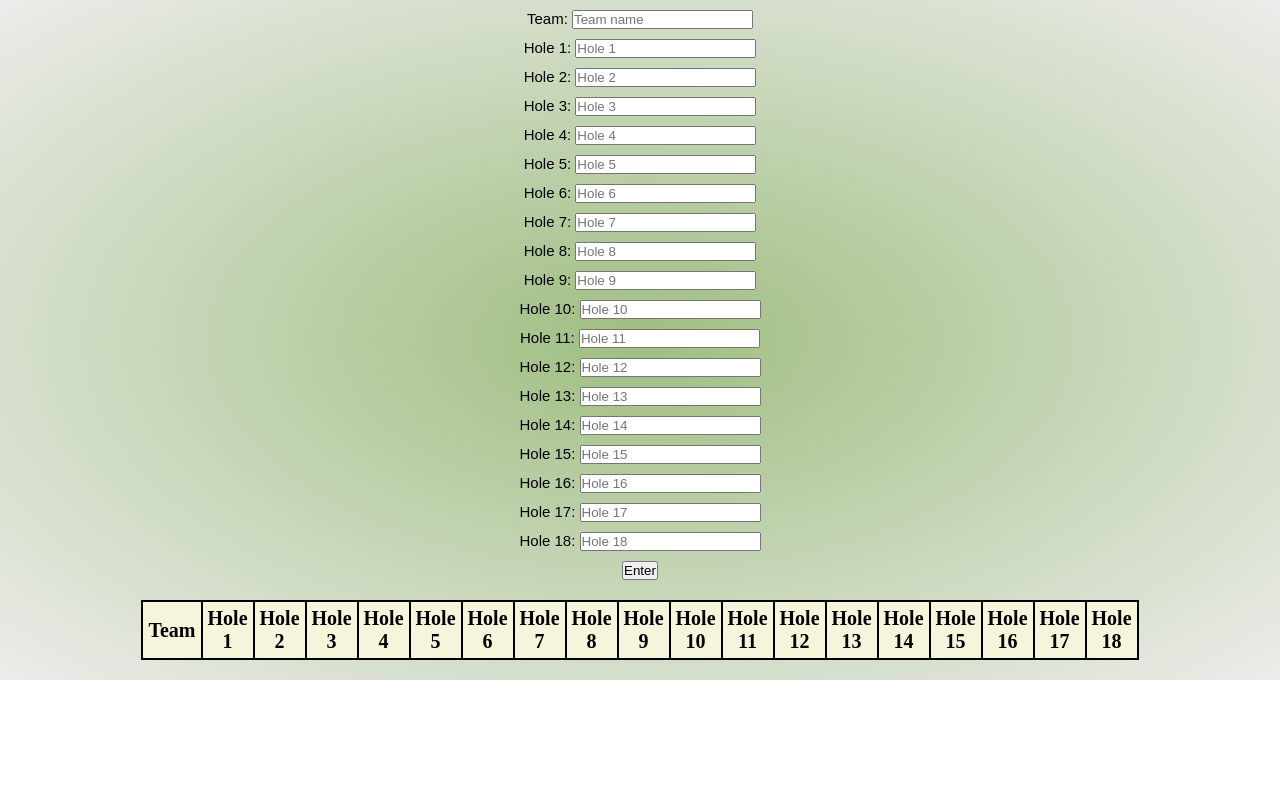
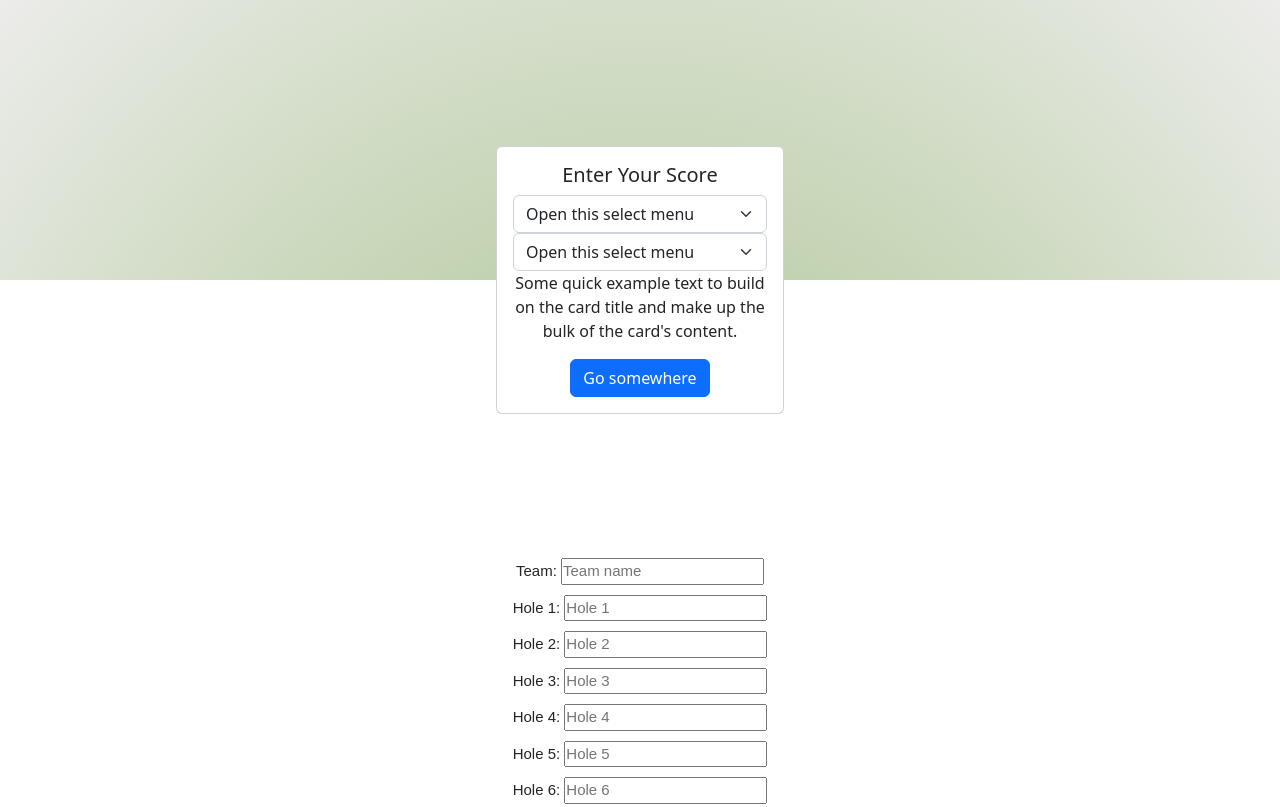
Before and after one commit to MarkM739/Score, a plain HTML site: page index.html in a window 1280 px wide. Shown: the top 807 px of the page. Drawn offline with nearby package versions, Linux system fonts and the light colour scheme.

Commit message:
Bootstrap edit

```diff
--- a/index.html
+++ b/index.html
@@ -8,10 +8,36 @@
         <meta name="viewport" content="width=device-width, intial-scale=1.0">      <!--This should scale the view for mobile devices...check once live*-->
     <title>Golf Scoresheet</title>
     <link rel="stylesheet" type="text/css" href="style.css">
+    <link href="https://cdn.jsdelivr.net/npm/bootstrap@5.2.1/dist/css/bootstrap.min.css" rel="stylesheet" integrity="sha384-iYQeCzEYFbKjA/T2uDLTpkwGzCiq6soy8tYaI1GyVh/UjpbCx/TYkiZhlZB6+fzT" crossorigin="anonymous">
+    <script src="https://cdn.jsdelivr.net/npm/bootstrap@5.2.1/dist/js/bootstrap.bundle.min.js" integrity="sha384-u1OknCvxWvY5kfmNBILK2hRnQC3Pr17a+RTT6rIHI7NnikvbZlHgTPOOmMi466C8" crossorigin="anonymous"></script>
+
 
 </head>
 
 <body>
+    <div class="container postion-relative">
+    <div class="card postion-absolute start-50 translate-middle" style="width: 18rem; margin-top: 280px;">
+        <div class="card-body">
+            <form id = "scoreInput">
+          <h5 class="card-title">Enter Your Score</h5>
+          <select name = "teamName"class="form-select" aria-label="Default select example">
+            <option selected>Open this select menu</option>
+            <option value="1">One</option>
+            <option value="2">Two</option>
+            <option value="3">Three</option>
+          </select>
+          <select name = "holeName" class="form-select" aria-label="Default select example">
+            <option selected>Open this select menu</option>
+            <option value="1">One</option>
+            <option value="2">Two</option>
+            <option value="3">Three</option>
+          </select>
+          <p class="card-text">Some quick example text to build on the card title and make up the bulk of the card's content.</p>
+          <button type ="submit" class="btn btn-primary">Go somewhere</button>
+            </form>
+        </div>
+      </div>
+    </div>
     <div id="container">
         <div class="input">Team: <input id="Team" type="text" placeholder="Team name"></div>
         <div class="input">Hole 1: <input id="H1" type="text" placeholder="Hole 1"></div>
--- a/input.js
+++ b/input.js
@@ -1,10 +1,17 @@
 var entry = document.getElementById("entry").click();
+const scoreInput = document.querySelector("#scoreInput");
 const form = document.querySelector("#entry");
 
-form.addEventListener('submit', e => {
-      console.log("patatoes");
-        e.preventDefault();
-        displayDetails();
+
+
+
+
+scoreInput.addEventListener('submit', e => {
+   e.preventDefault();
+   console.log(e);
+
+
+
 
 })
 
@@ -50,7 +57,7 @@ function displayDetails() {
                 console.log(hole)
             // data[`H${index}`] = hole
 
-            currentTeamScores[index] = hole
+                  currentTeamScores[index] = hole
 
          }
 
@@ -62,9 +69,6 @@ function displayDetails() {
   localStorage.setItem('localTeamScores', JSON.stringify(localTeamScores))
   }
 
-
-
-
 }
 
 // TODO
```
